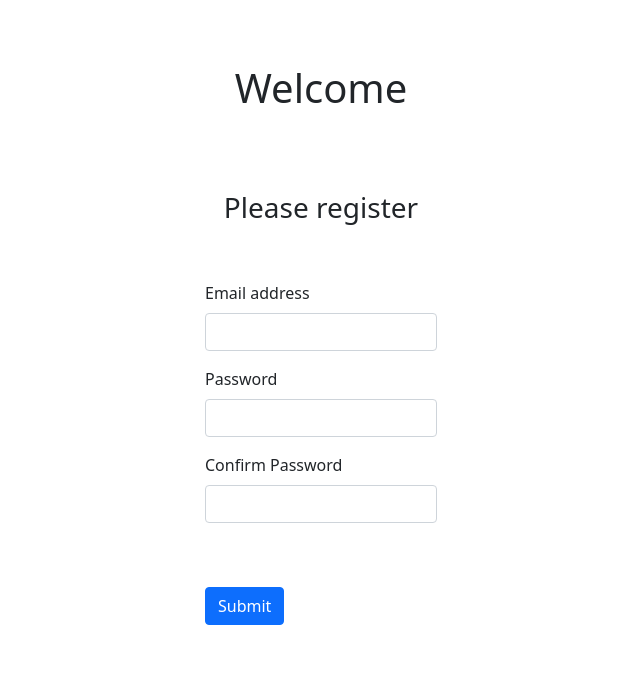
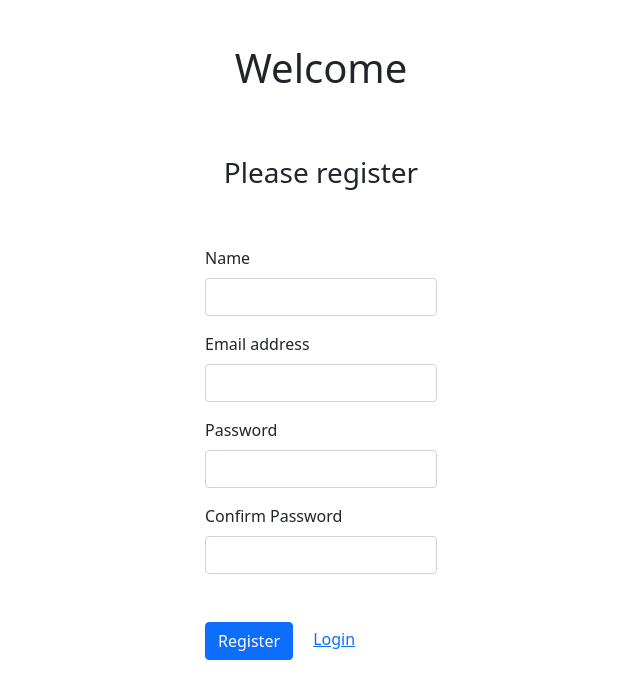
Before and after one commit to Janiite/to-do-app, a PHP site: page /register.php in a window 1280 px wide. Shown: the top 699 px of the page, without its empty margins (319-959 px from the left). Run offline with PHP 8.4, Linux system fonts and the light colour scheme.

Commit message:
Update register.php

```diff
--- a/screens/register.php
+++ b/screens/register.php
@@ -4,18 +4,33 @@
   $allert = "";
 
 
-  if(isset($_POST['submit'])) {
-    if($_POST['password']=== $_POST['comfpass']){
+  if(isset($_POST['submit'])) { // Subbmit button is pressed
+      $name = $_POST['name'];
       $email = $_POST['email'];
       $password = $_POST['password'];
-       $hash = password_hash($password, PASSWORD_DEFAULT);
-      $sql = "INSERT INTO user( email, password) VALUES ('$email', '$hash')";
+
+    if(!empty($email) || !empty($password) ){   // Chech if the fields is not empty
+
+      if (filter_var($email, FILTER_VALIDATE_EMAIL)) {
+        $csql = "SELECT * FROM user WHERE email = '$email'";
+        $result = $conn->query($csql);
+            if (!$result) {
+                die('error');
+            }
+        if(mysqli_num_rows($result) == 0){
+
+
+
+      if($_POST['password']=== $_POST['comfpass']){  // Check if passwords match
+
+        $hash = password_hash($password, PASSWORD_DEFAULT);   // Password hash
+        $sql = "INSERT INTO user( name, email, password) VALUES ('$name','$email', '$hash')";  // Inserting user data in ussr table
         $result = $conn->query($sql);
 
           if (!$result) {
             die('error');
           }
-          header("Location: ../screens/index.php");
+          header("Location: ../screens/login.php");
         } else {
           $allert = '
           <div class="alert alert-danger" role="alert">
@@ -23,12 +38,29 @@
            </div>
           ' ;
         }
+     } else {
+      $allert = '
+      <div class="alert alert-danger" role="alert">
+      Email already exists! Try logging in
+       </div>
+      ' ;
+     }
+    }else {
+      $allert = '
+      <div class="alert alert-danger" role="alert">
+      Please use valid email address
+       </div>
+      ' ;
+    }
+    } else {
+      $allert = '
+       <div class="alert alert-danger" role="alert">
+       Fill in all fields!
+       </div>
+       ' ;
+      }
 
   }
-
-
-
-
 ?>
 
 
@@ -50,9 +82,15 @@
     <h1>Welcome</h1>
     <div class="regForm">
       <h3>Please register</h3>
+
+      <form action = "" method = "POST" class="container mt-5">
+      <div class="mb-3">
         <?php echo $allert ?>
-      <form action = "" method = "POST" class="container mt-5">
+          <label  for="exampleInputPassword1" class="form-label">Name</label>
+          <input name = "name"type="text" class="form-control" />
+        </div>
       <div class="mb-3 ">
+
           <label for="exampleInputEmail1" class="form-label">Email address</label>
           <input name = "email" type="email" class="form-control" id="exampleInputEmail1" aria-describedby="emailHelp" />
         </div>
@@ -65,7 +103,11 @@
           <input name = "comfpass" type="password" class="form-control" id="exampleInputPassword1" />
         </div>
 
-        <button name = "submit"  type="submit" class="btn btn-primary mt-5">Submit</button>
+
+        <div class = "mt-5">
+        <button name = "submit"  type="submit" class="btn btn-primary  ">Register</button>
+        <a  class= "mt-5 mx-3" href="login.php">Login</a>
+        </div>
       </form>
     </div>
   </div>
```
Lines whose indentation alone changed are shown as unchanged.
